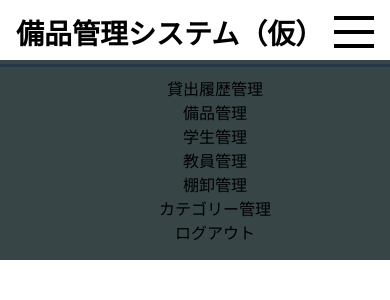
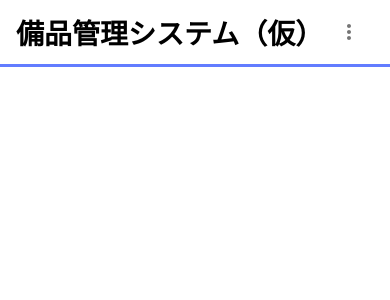
Before and after one commit to takumiTakahata/equipment_management_system, a React (Create React App) app in the folder equipment_management_app/: page / in a window 390 px wide. Shown: the top 300 px of the page. Built offline with nearby package versions, Linux system fonts and the light colour scheme.

Commit message:
menuの作成

```diff
--- a/equipment_management_app/src/components/header.css
+++ b/equipment_management_app/src/components/header.css
@@ -48,62 +48,7 @@ p {
     display: none;
   }
 
-  .hamburger {
-    width: 40px;
-    height: 32px;
-    position: relative;
-  }
-
-  .hamburger_icon span {
-    display: block;
-    width: 100%;
-    height: 4px;
-    position: absolute;
-    left: 0;
-    background: #000;
-  }
-
-  .hamburger_icon span:nth-child(1) {
-    top: 0;
-  }
-
-  .hamburger_icon span:nth-child(2) {
-    top: 50%;
-    transform: translateY(-50%);
-  }
-
-  .hamburger_icon span:nth-child(3) {
-    top: 100%;
-    transform: translateY(-100%);
-  }
-
-  .close span:nth-of-type(1) {
-    transform: rotate(45deg);
-    top: 28px;
-  }
-
-  .close span:nth-of-type(2) {
-    opacity: 0;
-  }
-
-  .close span:nth-of-type(3) {
-    transform: rotate(-45deg);
-    top: 28px;
-  }
-
-  .nav {
-    top: 60px;
-    left: 0px;
-    position: absolute;
-    width: 100%;
-    background-color: rgba(34, 49, 52, 0.9);
-  }
-
-  ul {
-    text-align: center;
-  }
-
-  .nav_item {
-    list-style: none;
+  #long-menu {
+    width: 250px;
   }
 }
--- a/equipment_management_app/src/components/header.tsx
+++ b/equipment_management_app/src/components/header.tsx
@@ -1,4 +1,9 @@
 import "./header.css";
+import * as React from "react";
+import IconButton from "@mui/material/IconButton";
+import Menu from "@mui/material/Menu";
+import MenuItem from "@mui/material/MenuItem";
+import MoreVertIcon from "@mui/icons-material/MoreVert";
 import Toolbar from "@mui/material/Toolbar";
 import {
   HistoryIcon,
@@ -11,17 +16,25 @@ import {
 } from "../images/icon";
 
 function Header() {
-  const hamburger_menu = () => {
-    const hamburger = document.getElementsByClassName("hamburger");
-    const hamburger_icons = document.getElementsByClassName("hamburger_icon");
-    const navs = document.getElementsByClassName("nav");
-    for (let i = 0; i < hamburger_icons.length; i++) {
-      hamburger_icons[i].classList.toggle("close");
-    }
+  const options = [
+    "貸出履歴管理",
+    "備品管理",
+    "学生管理",
+    "教員管理",
+    "棚卸管理",
+    "カテゴリー管理",
+    "ログアウト",
+  ];
 
-    for (let i = 0; i < navs.length; i++) {
-      hamburger_icons[i].classList.toggle("close");
-    }
+  const ITEM_HEIGHT = 48;
+
+  const [anchorEl, setAnchorEl] = React.useState<null | HTMLElement>(null);
+  const open = Boolean(anchorEl);
+  const handleClick = (event: React.MouseEvent<HTMLElement>) => {
+    setAnchorEl(event.currentTarget);
+  };
+  const handleClose = () => {
+    setAnchorEl(null);
   };
 
   return (
@@ -57,26 +70,40 @@ function Header() {
           <LogoutIcon /> {/* ログアウトのicon */}
           <p className="header_text">ログアウト</p>
         </div>
-
-        <div className="hamburger" onClick={hamburger_menu}>
-          {/*ハンバーガーのicon */}
-          <div className="hamburger_icon">
-            <span></span>
-            <span></span>
-            <span></span>
-          </div>
+        <IconButton
+          aria-label="more"
+          id="long-button"
+          aria-controls={open ? "long-menu" : undefined}
+          aria-expanded={open ? "true" : undefined}
+          aria-haspopup="true"
+          onClick={handleClick}
+        >
+          <MoreVertIcon />
+        </IconButton>
+        <Menu
+          id="long-menu"
+          MenuListProps={{
+            "aria-labelledby": "long-button",
+          }}
+          anchorEl={anchorEl}
+          open={open}
+          onClose={handleClose}
+        >
+          {options.map((option) => (
+            <MenuItem
+              key={option}
+              selected={option === "Pyxis"}
+              onClick={handleClose}
+            >
+              {option}
+            </MenuItem>
+          ))}
+        </Menu>
+        <div className="hamburger">
+          <span></span>
+          <span></span>
+          <span></span>
         </div>
-        <nav className="nav">
-          <ul>
-            <li className="nav_item">貸出履歴管理</li>
-            <li className="nav_item">備品管理</li>
-            <li className="nav_item">学生管理</li>
-            <li className="nav_item">教員管理</li>
-            <li className="nav_item">棚卸管理</li>
-            <li className="nav_item">カテゴリー管理</li>
-            <li className="nav_item">ログアウト</li>
-          </ul>
-        </nav>
       </Toolbar>
     </div>
   );
```
